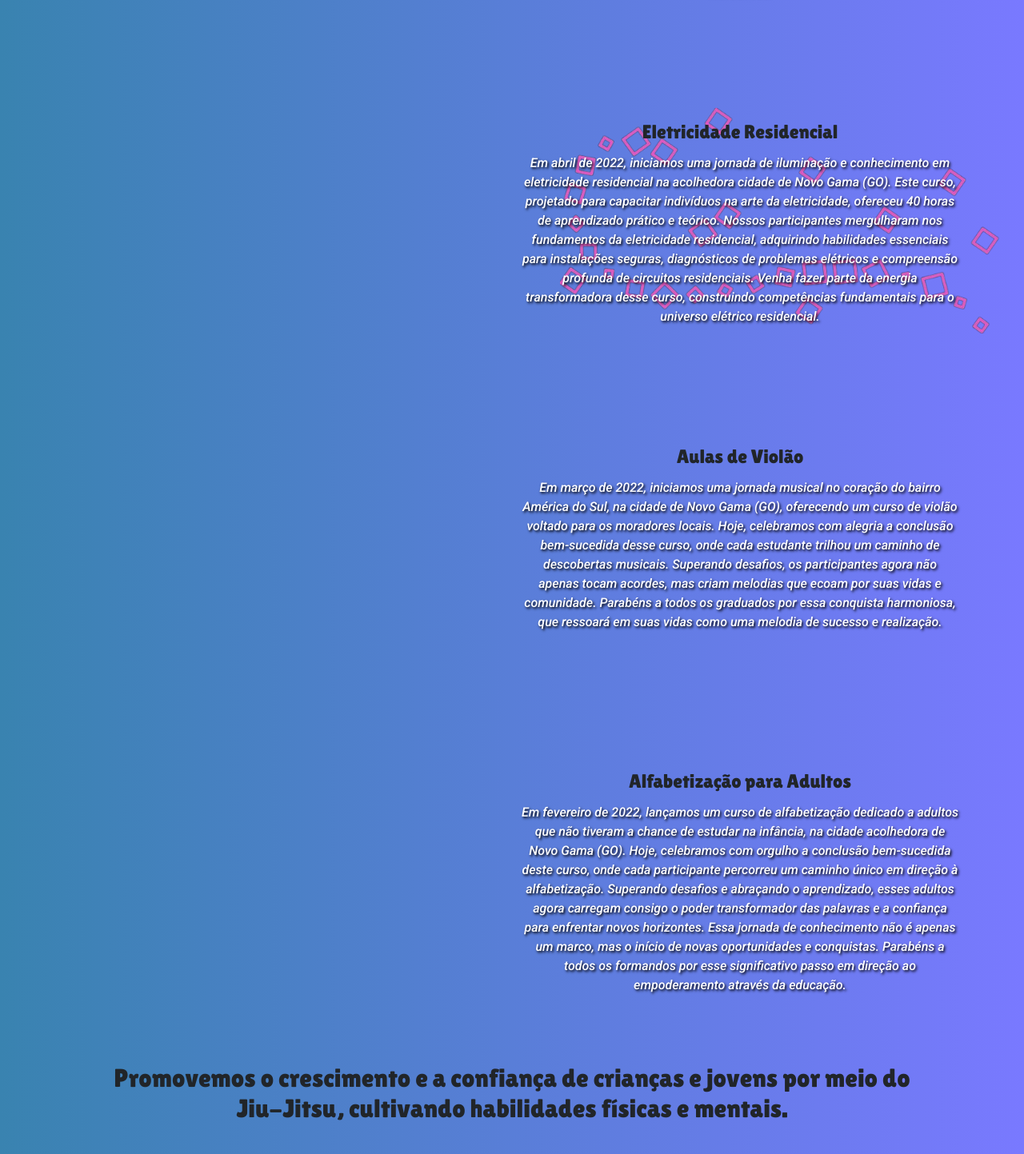
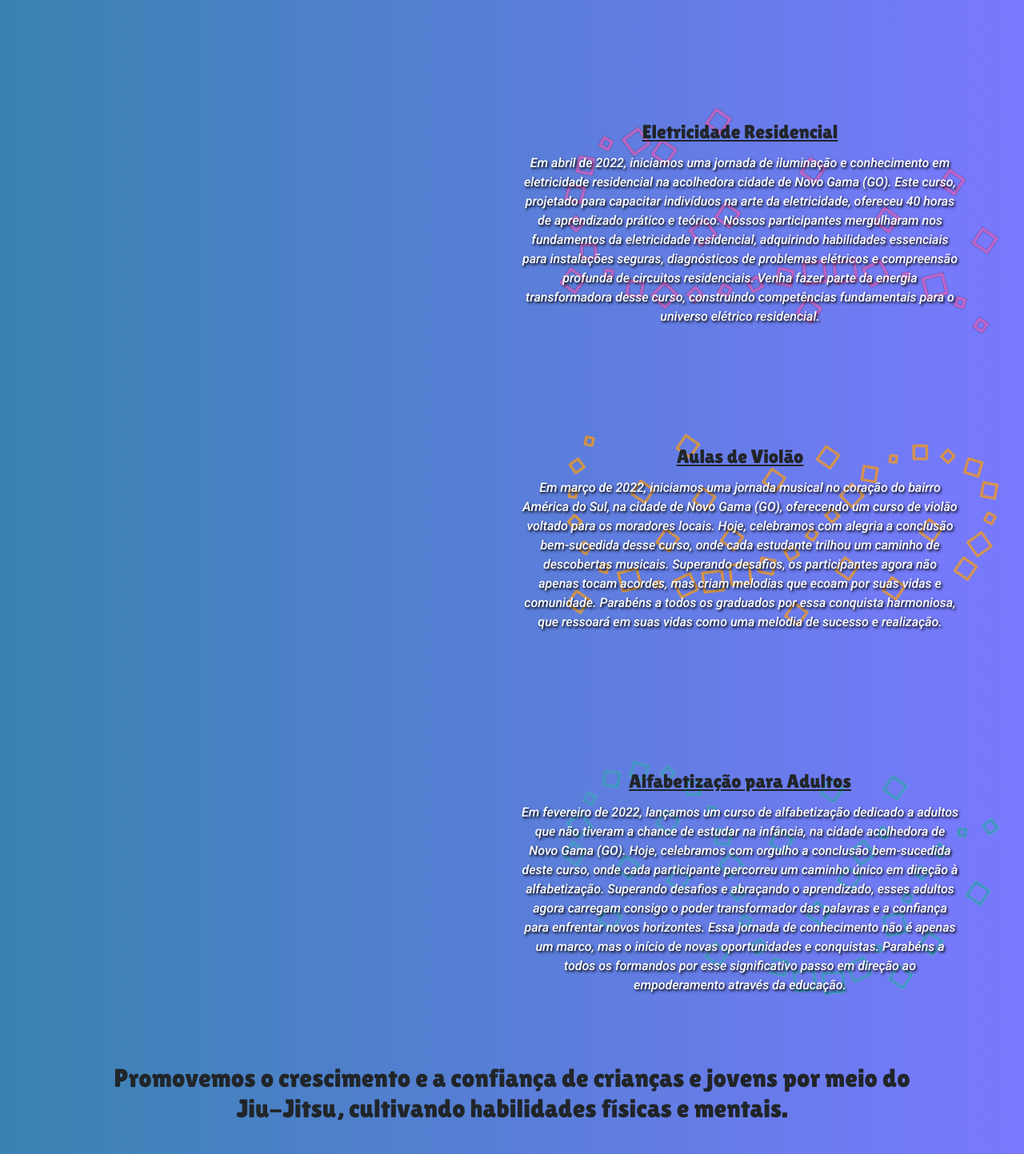
Before and after one commit to LucasHash123/projeto-refam, an Angular app: page / in a window 1280 px wide. Shown: the part 2927-4370 px from the top of the page at 80% size. Built offline with nearby package versions, Linux system fonts and the light colour scheme.

Commit message:
terminei

```diff
--- a/src/app/home/cursos/cursos.component.html
+++ b/src/app/home/cursos/cursos.component.html
@@ -31,10 +31,10 @@
         </div>
 
         <div class="col-lg-6 pt-5">
-            <div class="position-absolute z-n1 d-flex justify-content-center ms-5">
+            <div class="position-absolute z-n1 d-flex justify-content-center ms-5 opacity-75">
                 <img class="img-fluid" src="./assets/img/background/quadradinhos2.png" width="550" height="550" alt="">
             </div>
-            <h4 class="pt-2 mt-2 text-center">
+            <h4 class="pt-2 mt-2 text-center text-decoration-underline">
                 Eletricidade Residencial
             </h4>
             <p class="pt-1 text-center">
@@ -49,7 +49,10 @@
         </div>
 
         <div class="col-lg-6 pt-5">
-            <h4 class="pt-2 mt-2 text-center">
+            <div class="position-absolute z-n1 d-flex justify-content-center ms-5 opacity-75">
+                <img class="img-fluid" src="./assets/img/background/quadradinhos3.png" width="550" height="550" alt="">
+            </div>
+            <h4 class="pt-2 mt-2 text-center text-decoration-underline">
                 Aulas de Violão
             </h4>
             <p class="pt-1 text-center">
@@ -64,7 +67,10 @@
         </div>
 
         <div class="col-lg-6 pt-5">
-            <h4 class="pt-2 mt-2 text-center">
+            <div class="position-absolute z-n1 d-flex justify-content-center ms-5">
+                <img class="img-fluid" src="./assets/img/background/quadradinhos4.png" width="550" height="550" alt="">
+            </div>
+            <h4 class="pt-2 mt-2 text-center text-decoration-underline">
                 Alfabetização para Adultos
             </h4>
             <p class="pt-1 text-center">
```
Also changed, not shown: src/assets/img/background/quadradinhos3.png (added), src/assets/img/background/quadradinhos4.png (added).
